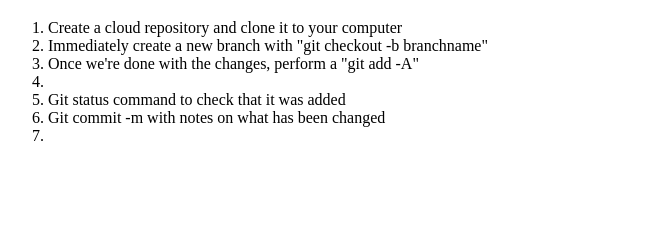
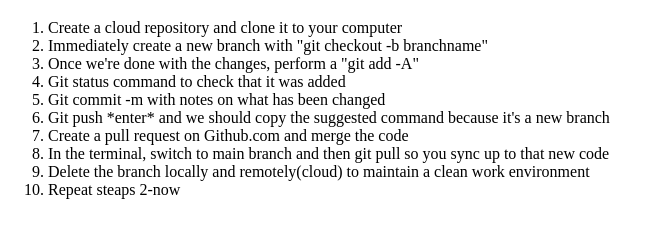
Before and after one commit to LVL1234/Rainbow-HTML, a plain HTML site: page index.html in a window 1280 px wide. Shown: the part 61-298 px from the top of the page, without its empty margins (0-664 px from the left). Drawn offline with Linux system fonts and the light colour scheme.

Commit message:
Added final notes

```diff
--- a/index.html
+++ b/index.html
@@ -13,10 +13,14 @@
         <li>Create a cloud repository and clone it to your computer</li>
         <li>Immediately create a new branch with "git checkout -b branchname"</branchname></li>
         <li>Once we're done with the changes, perform a "git add -A"</li>
-        <li></li>
+
         <li>Git status command to check that it was added</li>
         <li>Git commit -m with notes on what has been changed</li>
-        <li></li>
+        <li>Git push *enter* and we should copy the suggested command because it's a new branch</li>
+        <li>Create a pull request on Github.com and merge the code</li>
+        <li>In the terminal, switch to main branch and then git pull so you sync up to that new code</li>
+        <li>Delete the branch locally and remotely(cloud) to maintain a clean work environment</li>
+        <li>Repeat steaps 2-now</li>
       </ol>
 </body>
 </html>
```
